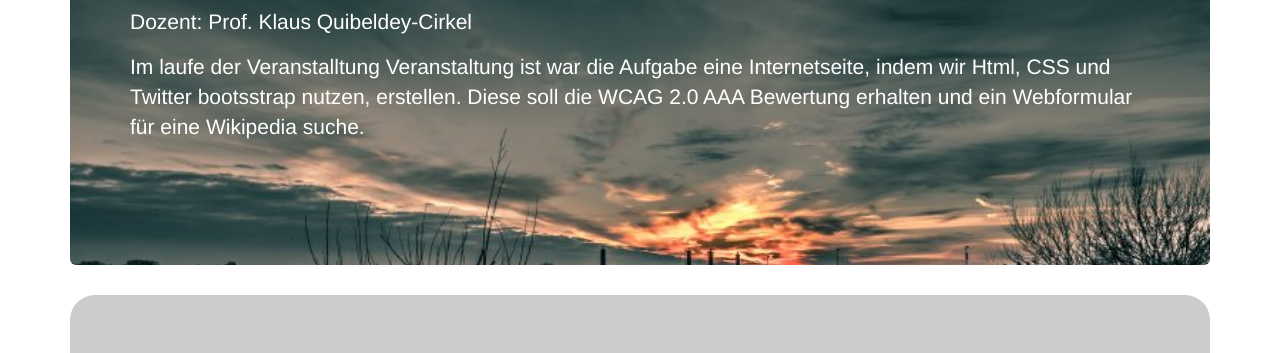
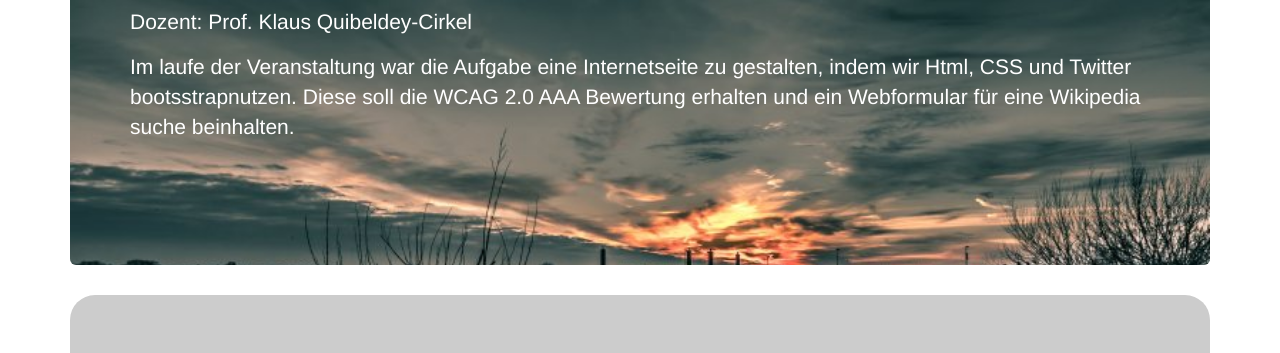
Before and after one commit to vincentvogel/vincentvogel, a plain HTML site: page index.html in a window 1280 px wide. Shown: the part 200-553 px from the top of the page. Drawn offline with nearby package versions, Linux system fonts and the light colour scheme.

Commit message:
abgabe bereit

```diff
--- a/index.html
+++ b/index.html
@@ -43,12 +43,12 @@
 					Quibeldey-Cirkel</a><br>
 			</p>
 			<p>
-				Im laufe der Veranstalltung Veranstaltung ist war die Aufgabe eine
-				Internetseite, indem wir Html, CSS und Twitter bootsstrap nutzen,
-				erstellen. Diese soll die <a href="http://www.w3.org/TR/WCAG20/">WCAG
+				Im laufe der Veranstaltung war die Aufgabe eine
+				Internetseite zu gestalten, indem wir Html, CSS und Twitter bootsstrapnutzen.
+				 Diese soll die <a href="http://www.w3.org/TR/WCAG20/">WCAG
 					2.0</a> AAA Bewertung erhalten und ein Webformular f&uuml;r eine <a
 					href="http://de.wikipedia.org/wiki/Wikipedia:Hauptseite">Wikipedia</a>
-				suche.
+				suche beinhalten.
 			</p>
 			<br> <br> <br>
 		</div>
```
